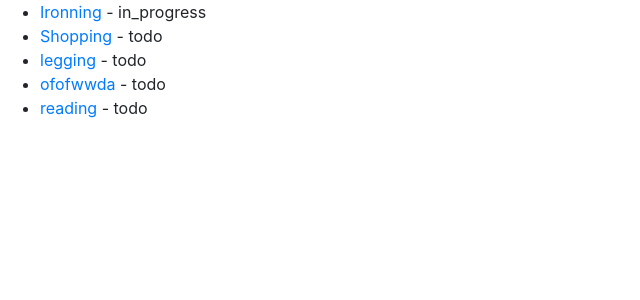
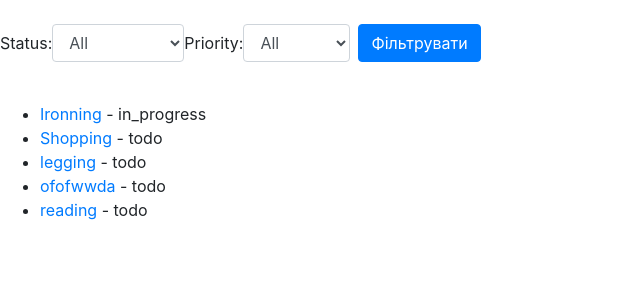
Before and after one commit to Matviyyyyyy/TasksTracking, a Django app: page / in a window 1280 px wide. Shown: the part 56-356 px from the top of the page, without its empty margins (0-640 px from the left). Run offline with Django 5.2, Linux system fonts and the light colour scheme; data comes from the database, SQL or seed files in the repository; both versions use the stored data as it was after the commit.

Commit message:
Add fuctional

```diff
--- a/system/settings.py
+++ b/system/settings.py
@@ -122,3 +122,5 @@ STATIC_URL = 'static/'
 # https://docs.djangoproject.com/en/5.1/ref/settings/#default-auto-field
 
 DEFAULT_AUTO_FIELD = 'django.db.models.BigAutoField'
+
+LOGIN_URL = "/admin/login/"
--- a/system/urls.py
+++ b/system/urls.py
@@ -16,8 +16,11 @@ Including another URLconf
 """
 from django.contrib import admin
 from django.urls import path, include
+from django.contrib.auth import views as auth_views
+
 
 urlpatterns = [
     path('admin/', admin.site.urls),
     path("", include("tracking.urls")),
+    path("accounts/login/", auth_views.LoginView.as_view(), name="login"),
 ]
--- a/templates/tasks/task-detail.html
+++ b/templates/tasks/task-detail.html
@@ -6,4 +6,6 @@
 <h5>Priority - {{ task.priority }}</h5>
 <p>{{ task.description }}</p>
 <h6>{{ task.due_date }}</h6>
+<a href="{% url 'tasks:update-task' task.id %}" class="btn btn-warning">Редагувати</a>
+<a href="{% url 'tasks:delete-task' task.id %}" class="btn btn-danger">Видалити</a>
 {% endblock %}
--- a/templates/tasks/task-list.html
+++ b/templates/tasks/task-list.html
@@ -1,6 +1,16 @@
 {% extends 'base.html' %}
 
 {% block content %}
+<br>
+<form method="get" class="form-inline mb-3">
+    {{ form.status.label_tag }}
+    {{ form.status }}
+    <br>
+    {{ form.priority.label_tag }}
+    {{ form.priority }}
+    <button type="submit" class="btn btn-primary ml-2">Фільтрувати</button>
+</form>
+<br>
 <ul>
     {% for task in tasks %}
     <li><a href = "{% url 'tasks:task-detail' task.id %}">{{ task.name }}</a> - {{ task.status }}</li>
--- a/tracking/forms.py
+++ b/tracking/forms.py
@@ -4,4 +4,32 @@ from tracking.models import *
 class TaskForm(forms.ModelForm):
     class Meta:
         model = Task
-        fields = ["name", "description", "status", "priority", "due_date", "user"]
+        fields = ["name", "description", "status", "priority", "due_date"]
+    def __init__(self, *args, **kwargs):
+        super(TaskForm, self).__init__(*args, **kwargs)
+        for field in self.fields:
+            self.fields[field].widget.attrs.update({"class": "form-control"})
+
+
+class TaskFilterForm(forms.Form):
+    STATUS_CHOICES = [
+        ("", "All"),
+        ("todo", "To Do"),
+        ("in_progress", "In Progress"),
+        ("done", "Done"),
+    ]
+
+    PRIORITY_CHOICES = [
+        ("", "All"),
+        ("low", "Low"),
+        ("medium", "Medium"),
+        ("high", "High")
+    ]
+
+    status = forms.ChoiceField(choices=STATUS_CHOICES, required=False, label="Status")
+    priority = forms.ChoiceField(choices=PRIORITY_CHOICES, required=False, label="Priority")
+
+    def __init__(self, *args, **kwargs):
+        super(TaskFilterForm, self).__init__(*args, **kwargs)
+        for field in self.fields:
+            self.fields[field].widget.attrs.update({"class": "form-control"})
--- a/tracking/urls.py
+++ b/tracking/urls.py
@@ -4,7 +4,9 @@ from tracking import views
 urlpatterns = [
     path('', views.TasksListView.as_view(), name="task-list"),
     path('<int:pk>/', views.TaskDetailView.as_view(), name="task-detail"),
-    path('add-task/', views.TaskCreateView.as_view(), name="add-task")
+    path('add-task/', views.TaskCreateView.as_view(), name="add-task"),
+    path('<int:pk>/update', views.TaskUpdateView.as_view(), name="update-task"),
+    path('<int:pk>/delete', views.TaskDeleteView.as_view(), name="delete-task"),
 ]
 
 app_name = "tasks"
--- a/tracking/views.py
+++ b/tracking/views.py
@@ -1,21 +1,53 @@
 from django.shortcuts import render
 from django.urls import reverse_lazy
 from tracking.models import *
-from django.views.generic import ListView, DetailView, CreateView
-from tracking.forms import TaskForm
+from django.views.generic import ListView, DetailView, CreateView, UpdateView, DeleteView
+from tracking.forms import TaskForm, TaskFilterForm
+from tracking.mixing import UserIsOwnerMixin
+from django.contrib.auth.mixins import LoginRequiredMixin
 
 class TasksListView(ListView):
     model = Task
     context_object_name = "tasks"
     template_name = "tasks/task-list.html"
 
+    def get_queryset(self):
+        queryset = super().get_queryset()
+        status = self.request.GET.get('status', '')
+        priority = self.request.GET.get('priority', '')
+        if status and priority:
+            queryset = queryset.filter(status=status, priority=priority)
+        return queryset
+
+    def get_context_data(self, **kwargs):
+        context = super().get_context_data(**kwargs)
+        context["form"] = TaskFilterForm(self.request.GET)
+        return context
+
 class TaskDetailView(DetailView):
     model = Task
     context_object_name = "task"
     template_name = "tasks/task-detail.html"
 
-class TaskCreateView(CreateView):
+class TaskCreateView(LoginRequiredMixin, CreateView):
     model = Task
     template_name = "tasks/task-creating.html"
     form_class = TaskForm
     success_url = reverse_lazy("tasks:task-list")
+
+    def form_valid(self, form):
+        form.instance.user = self.request.user
+        return super().form_valid(form)
+
+class TaskUpdateView(LoginRequiredMixin, UserIsOwnerMixin, UpdateView):
+    model = Task
+    template_name = "tasks/task-updating.html"
+    form_class = TaskForm
+    context_object_name = "task"
+    success_url = reverse_lazy("tasks:task-list")
+
+class TaskDeleteView(LoginRequiredMixin, UserIsOwnerMixin, DeleteView):
+    model = Task
+    template_name = "tasks/task-delete-confirmation.html"
+    context_object_name = "task"
+    success_url = reverse_lazy("tasks:task-list")
```
Also changed, not shown: templates/tasks/task-delete-confirmation.html (added, +15 -0 lines), templates/tasks/task-updating.html (added, +15 -0 lines), tracking/mixing.py (added, +8 -0 lines), db.sqlite3.
